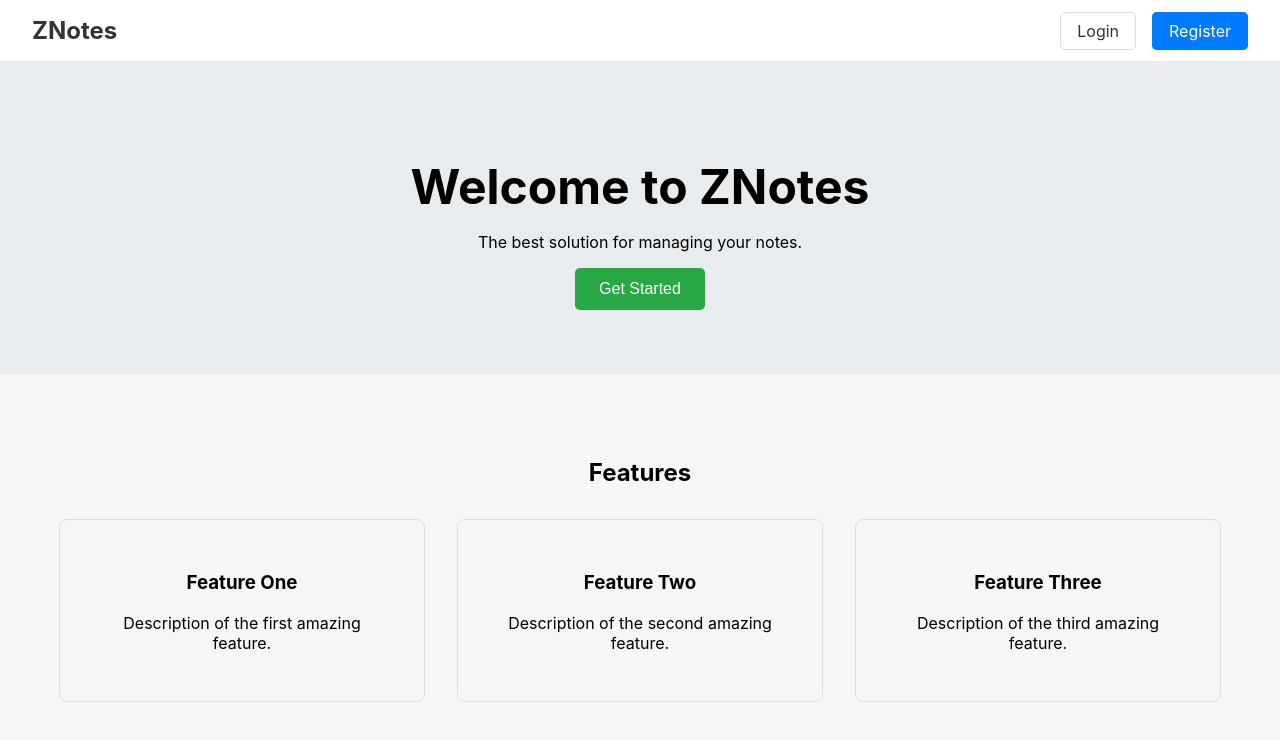
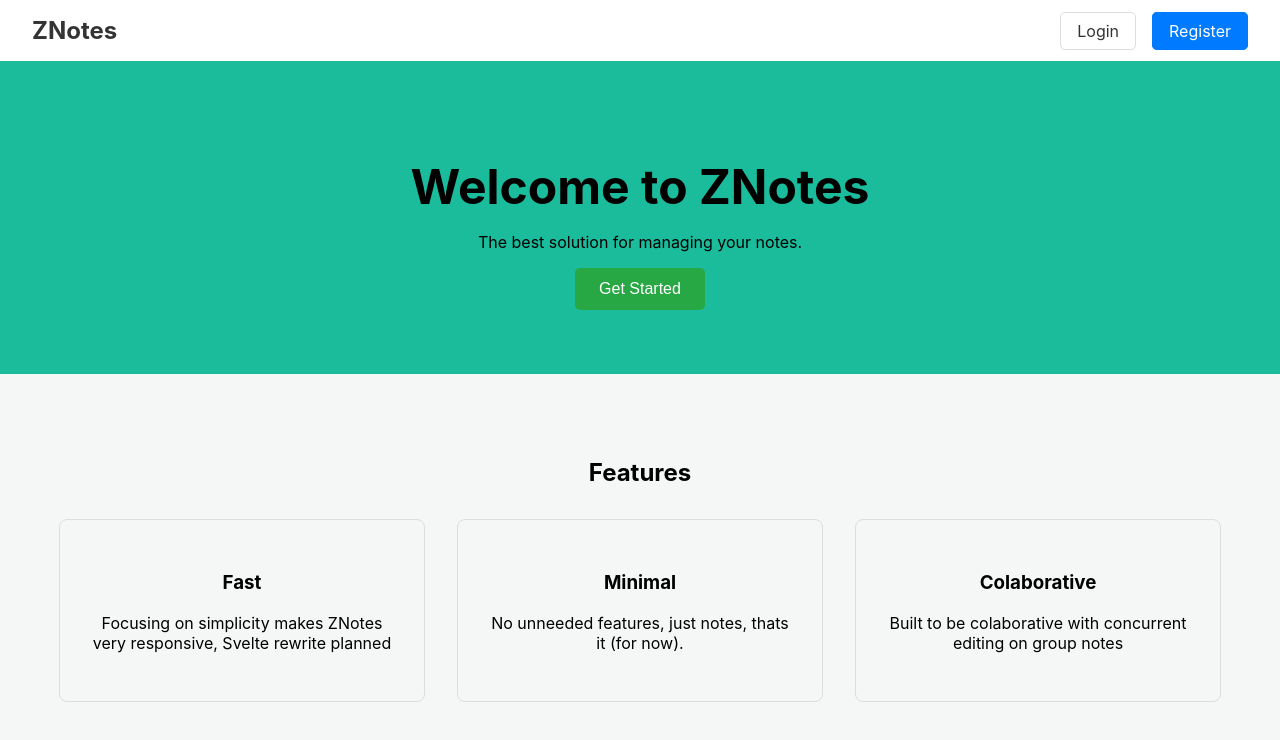
Before and after one commit to F0RG-2142/znotes-frontend, a React (Vite) app: page / in a window 1280 px wide. Shown: the top 740 px of the page. Built offline with nearby package versions, Linux system fonts and the light colour scheme.

Commit message:
some styling and copy

```diff
--- a/src/components/LandingPage.css
+++ b/src/components/LandingPage.css
@@ -1,7 +1,7 @@
 .hero-section {
   text-align: center;
   padding: 4rem 2rem;
-  background-color: #e9ecef;
+  background-color: #1abc9c;
 }
 .hero-section h1 {
   font-size: 3rem;
--- a/src/components/LandingPage.tsx
+++ b/src/components/LandingPage.tsx
@@ -14,16 +14,16 @@ function LandingPage() {
         <h2>Features</h2>
         <div className="features-grid">
           <div className="feature-card">
-            <h3>Feature One</h3>
-            <p>Description of the first amazing feature.</p>
+            <h3>Fast</h3>
+            <p>Focusing on simplicity makes ZNotes very responsive, Svelte rewrite planned</p>
           </div>
           <div className="feature-card">
-            <h3>Feature Two</h3>
-            <p>Description of the second amazing feature.</p>
+            <h3>Minimal</h3>
+            <p>No unneeded features, just notes, thats it (for now).</p>
           </div>
           <div className="feature-card">
-            <h3>Feature Three</h3>
-            <p>Description of the third amazing feature.</p>
+            <h3>Colaborative</h3>
+            <p>Built to be colaborative with concurrent editing on group notes</p>
           </div>
         </div>
       </section>
```
